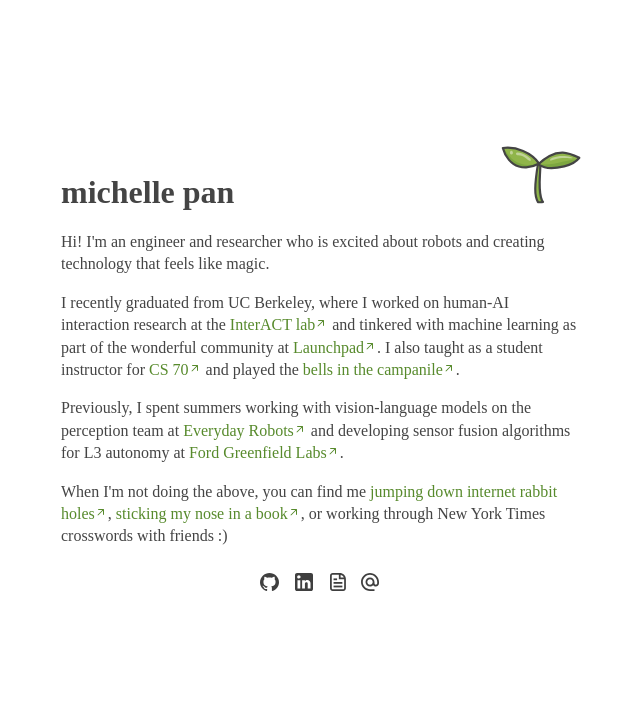
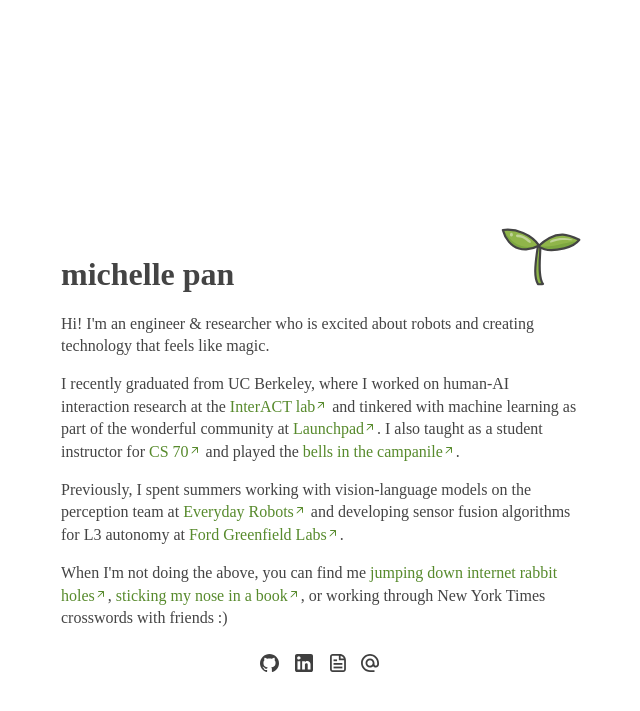
Before and after one commit to michelllepan/michelllepan.github.io, a Jekyll site: the page built from index.html, in a window 1280 px wide. Shown: the top 711 px of the page, without its empty margins (319-959 px from the left). Built offline with Jekyll 4.4.1, drawn with Linux system fonts in a browser that asks for light colours; nearby versions of some CDN libraries; some web fonts are replaced.

Commit message:
Fix spacing

```diff
--- a/_includes/content.html
+++ b/_includes/content.html
@@ -1,26 +1,5 @@
-<!-- <p>
-  Hi! I'm a fourth-year at UC Berkeley studying computer science and learning how to build intelligent, human-centered technology.
-  I'm exploring AI and robotics with an interest in improving the way machines understand and interact with the world around them.
-</p>
-
 <p>
-  Currently, I'm working on algorithmic HRI research at the
-  <a href="https://interact.berkeley.edu/" target="_blank">InterACT lab<img src="images/arrow.svg"/></a>
-  and teaching as an undergraduate student instructor for
-  <a href="https://www.eecs70.org/" target="_blank">CS 70<img src="images/arrow.svg"/></a>.
-  I also tinker with machine learning as part of the wonderful community at
-  <a href="https://launchpad.berkeley.edu/" target="_blank">Launchpad<img src="images/arrow.svg"/></a>.
-</p>
-
-<p>
-  In the past, I was an intern at
-  <a href="https://everydayrobots.com/" target="_blank">Everyday Robots<img src="images/arrow.svg"/></a>,
-  where I worked on vision & language models for zero-shot object detection and played with robots in my free time.
-  Before that, my time was spent across various adventures in technology for autonomous vehicles and social good.
-</p> -->
-
-<p>
-  Hi! I'm an engineer and researcher who is excited about robots and creating technology that feels like magic.
+  Hi! I'm an engineer & researcher who is excited about robots and creating technology that feels like magic.
 </p>
 
 <p>
--- a/assets/main.scss
+++ b/assets/main.scss
@@ -11,6 +11,10 @@ body {
 	line-height: 1.4;
 	color: $text-color;
 	background-color: $background-color;
+	display: flex;
+	flex-direction: column;
+	align-items: center;
+	height: 100vh;
 }
 
 header,
@@ -20,7 +24,8 @@ main {
 
 /*** wrapper div for both header and main ***/
 .wrapper {
-	margin: 12vh auto;
+	margin: auto;
+	padding: 20px 0px;
 	display: flex;
     flex-flow: column wrap;
 }
@@ -158,8 +163,7 @@ footer {
 @media (min-width: 480px) {
 	/* wrapper stays 480px wide past 480px wide and is kept centered */
 	.wrapper {
-		width: 460px;
-		// margin: 10% auto 0 auto;
+		width: 450px;
 	}
 }
 
@@ -168,27 +172,6 @@ footer {
 	/* past 768px the layout is changed and the wrapper has a fixed width of 680px
 	to accomodate both the header column and the content column */
 	.wrapper {
-		margin: 15vh auto;
 		width: 560px; /*680px*/
 	}
-
-	// /* the header column stays left and has a dynamic width with all contents
-	// aligned right */
-	// header {
-	// 	float: left;
-	// 	width: 28%;
-	// 	text-align: right;
-	// }
-
-	// .author-container h1,
-	// .logo-container,
-	// .tagline-container p {
-	// 	text-align: right;
-	// }
-
-	// main {
-	// 	width: 46%;
-	// 	margin-left: 54%;
-	// 	padding: 0;
-	// }
 }
```
Also changed, not shown: Gemfile.lock, 2 other files.
